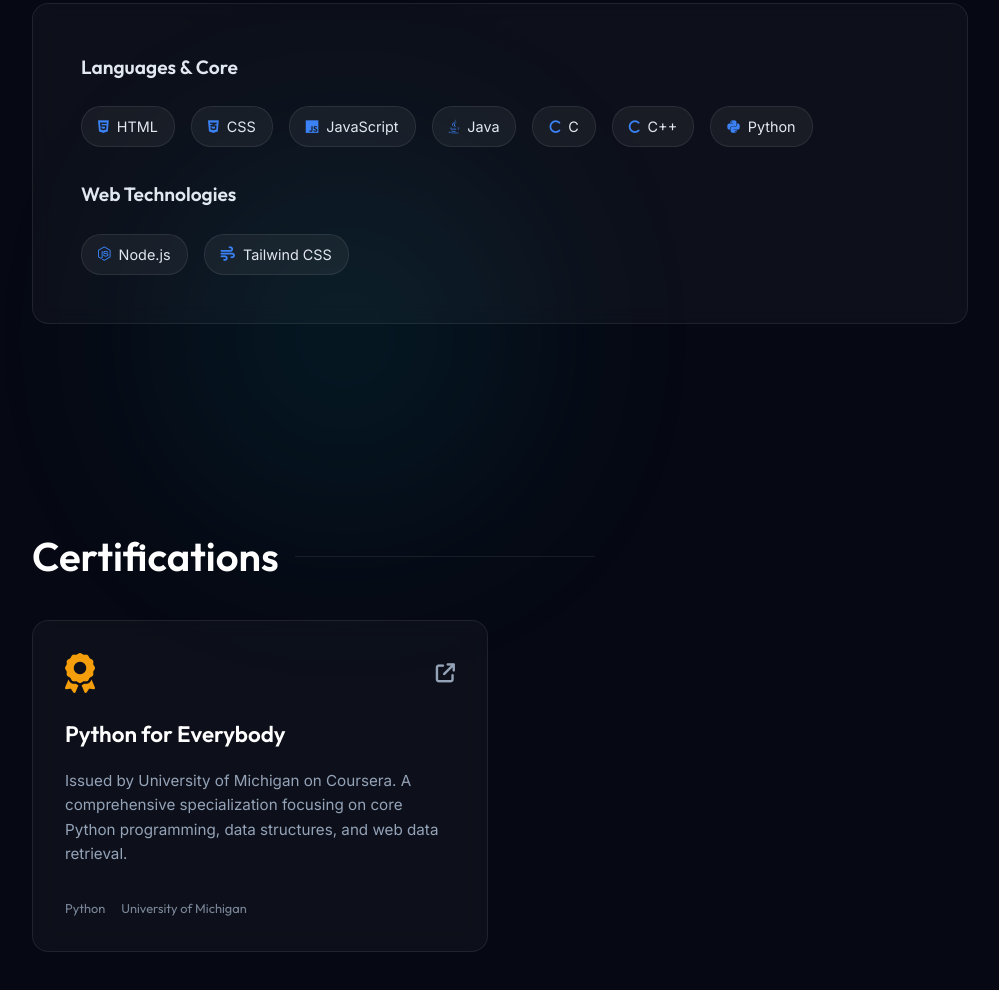
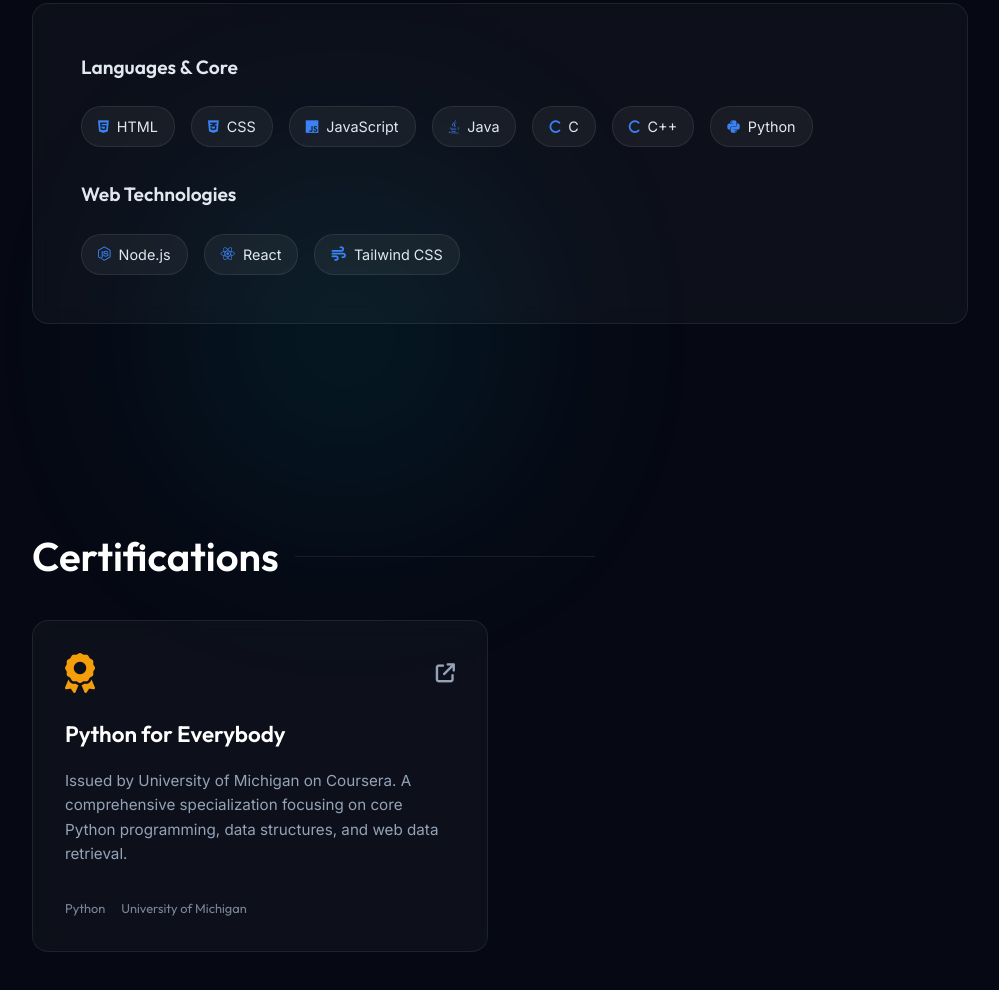
Before and after one commit to saugat2701/portfolio, a plain HTML site: page index.html in a window 1280 px wide. Shown: the part 1669-2659 px from the top of the page, without its empty margins (140-1139 px from the left). Drawn offline with Linux system fonts and the light colour scheme.

Commit message:
Add React back, create GitHub repo README

```diff
--- a/index.html
+++ b/index.html
@@ -83,6 +83,7 @@
                     <h3>Web Technologies</h3>
                     <div class="skill-tags">
                         <span class="skill-tag"><i class="fa-brands fa-node-js"></i> Node.js</span>
+                        <span class="skill-tag"><i class="fa-brands fa-react"></i> React</span>
                         <span class="skill-tag"><i class="fa-solid fa-wind"></i> Tailwind CSS</span>
                     </div>
                 </div>
```
Also changed, not shown: 1 other file.
